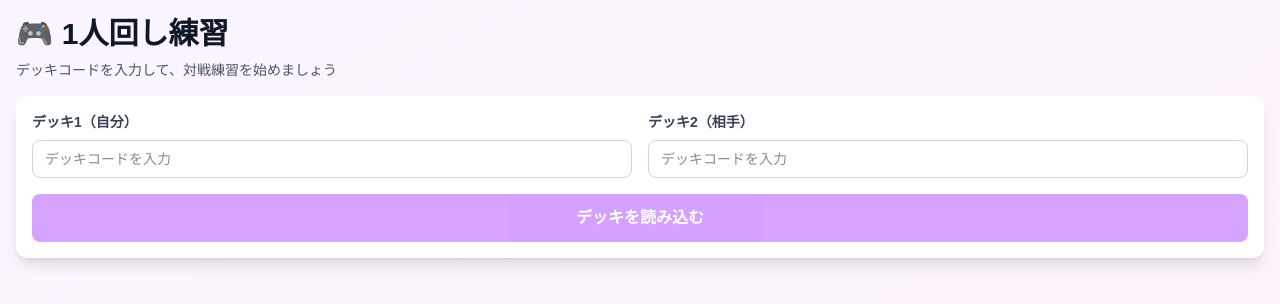
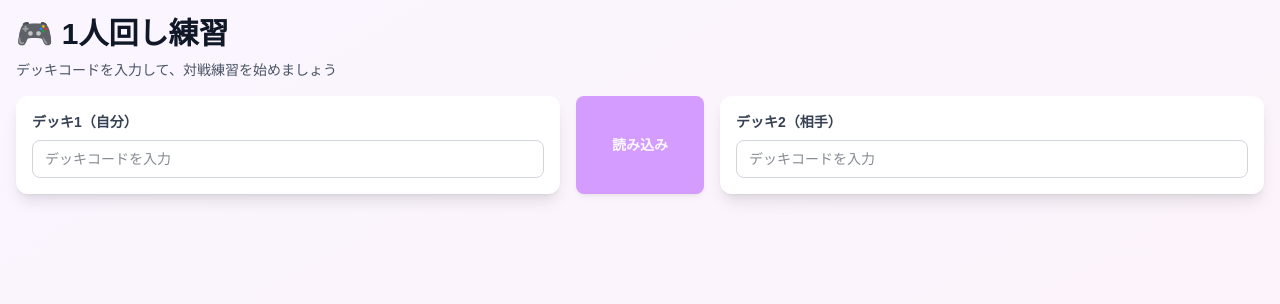
Before and after one commit to rmatsumoto3o3-blip/pokeka-app, a Next.js app: page /practice in a window 1280 px wide. Shown: the top 304 px of the page. Built offline with nearby package versions, Linux system fonts and the light colour scheme.

Commit message:
style(practice): Strict layout alignment - Structure input grid to match deck grid exactly

```diff
--- a/app/practice/page.tsx
+++ b/app/practice/page.tsx
@@ -76,53 +76,55 @@ function PracticeContent() {
                     </p>
                 </div>
 
-                {/* Deck Code Input */}
+                {/* Deck Code Input - Aligned with Practice Area */}
                 {(!deck1.length || !deck2.length) && (
-                    <div className="bg-white rounded-xl shadow-lg p-4 mb-4">
-                        <div className="grid grid-cols-1 md:grid-cols-2 gap-4">
-                            {/* Deck 1 Input */}
-                            <div>
+                    <div className="w-full mb-4">
+                        <div className="grid grid-cols-[minmax(0,1fr)_auto_minmax(0,1fr)] gap-2 sm:gap-4 w-full">
+                            {/* Input 1 Card */}
+                            <div className="bg-white rounded-xl shadow-lg p-4">
                                 <label className="block text-sm font-semibold text-gray-700 mb-2">
                                     デッキ1（自分）
                                 </label>
-                                <div className="flex gap-2">
+                                <div className="flex flex-col gap-2">
                                     <input
                                         type="text"
                                         value={deckCode1}
                                         onChange={(e) => setDeckCode1(e.target.value)}
                                         placeholder="デッキコードを入力"
-                                        className="flex-1 px-3 py-2 border border-gray-300 rounded-lg focus:outline-none focus:ring-2 focus:ring-purple-500 text-gray-900 text-sm"
+                                        className="w-full px-3 py-2 border border-gray-300 rounded-lg focus:outline-none focus:ring-2 focus:ring-purple-500 text-gray-900 text-sm"
                                         disabled={loading}
                                     />
                                 </div>
                             </div>
 
-                            {/* Deck 2 Input */}
-                            <div>
+                            {/* Center Action */}
+                            <div className="w-24 sm:w-28 md:w-32 flex-shrink-0 flex items-center justify-center">
+                                <button
+                                    onClick={() => loadDecks()}
+                                    disabled={loading || (!deckCode1 && !deckCode2)}
+                                    className="w-full h-full min-h-[50px] px-2 bg-purple-500 text-white rounded-lg font-bold hover:bg-purple-600 disabled:opacity-50 disabled:cursor-not-allowed transition text-xs sm:text-sm shadow-md flex items-center justify-center"
+                                >
+                                    {loading ? '...' : '読み込み'}
+                                </button>
+                            </div>
+
+                            {/* Input 2 Card */}
+                            <div className="bg-white rounded-xl shadow-lg p-4">
                                 <label className="block text-sm font-semibold text-gray-700 mb-2">
                                     デッキ2（相手）
                                 </label>
-                                <div className="flex gap-2">
+                                <div className="flex flex-col gap-2">
                                     <input
                                         type="text"
                                         value={deckCode2}
                                         onChange={(e) => setDeckCode2(e.target.value)}
                                         placeholder="デッキコードを入力"
-                                        className="flex-1 px-3 py-2 border border-gray-300 rounded-lg focus:outline-none focus:ring-2 focus:ring-purple-500 text-gray-900 text-sm"
+                                        className="w-full px-3 py-2 border border-gray-300 rounded-lg focus:outline-none focus:ring-2 focus:ring-purple-500 text-gray-900 text-sm"
                                         disabled={loading}
                                     />
                                 </div>
                             </div>
                         </div>
-
-                        <button
-                            onClick={() => loadDecks()}
-                            disabled={loading || (!deckCode1 && !deckCode2)}
-                            className="mt-4 w-full px-6 py-3 bg-purple-500 text-white rounded-lg font-semibold hover:bg-purple-600 disabled:opacity-50 disabled:cursor-not-allowed transition"
-                        >
-                            {loading ? '読み込み中...' : 'デッキを読み込む'}
-                        </button>
-
                         {error && (
                             <div className="mt-4 p-3 bg-red-50 border border-red-200 rounded-lg text-red-700 text-sm">
                                 {error}
@@ -133,7 +135,7 @@ function PracticeContent() {
 
                 {/* Practice Area - 3 Column Layout */}
                 {(deck1.length > 0 || deck2.length > 0) && (
-                    <div className="bg-white rounded-xl shadow-lg p-4 mb-4 w-full overflow-x-auto">
+                    <div className="w-full overflow-x-auto pb-4">
                         <div className="grid grid-cols-[minmax(0,1fr)_auto_minmax(0,1fr)] gap-2 sm:gap-4 w-full">
                             {/* Player 1 */}
                             {deck1.length > 0 && (
```
